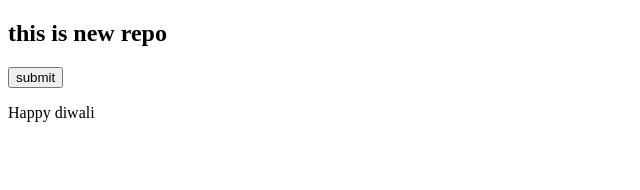
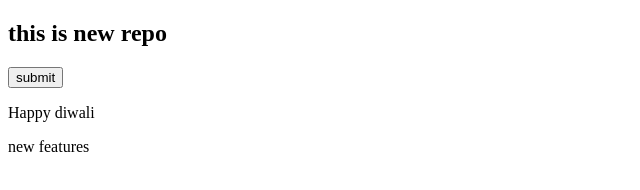
Before and after one commit to snehal-herovired/github-test, a plain HTML site: page index.html in a window 1280 px wide. Shown: the full height of the page, 0-640 px from the left. Drawn offline with Linux system fonts and the light colour scheme.

Commit message:
some changes

```diff
--- a/index.html
+++ b/index.html
@@ -11,6 +11,7 @@
     </h2>
     <button>submit</button>
     <p>Happy diwali</p>
+    <span>new features</span>
 
 
 </body>
```
